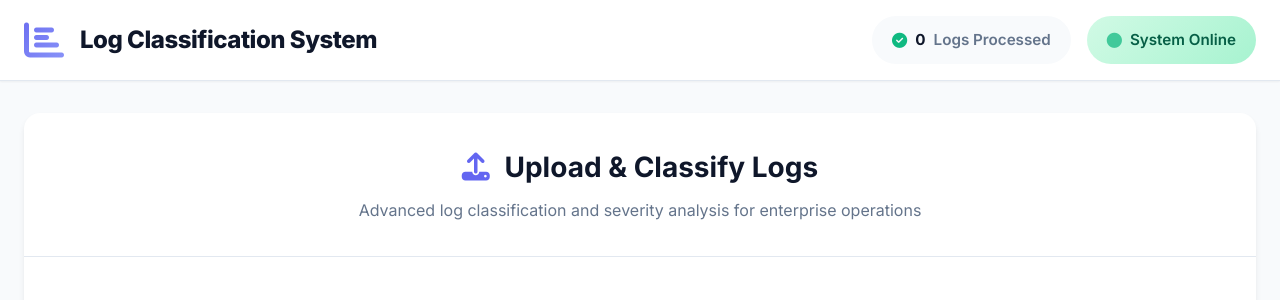
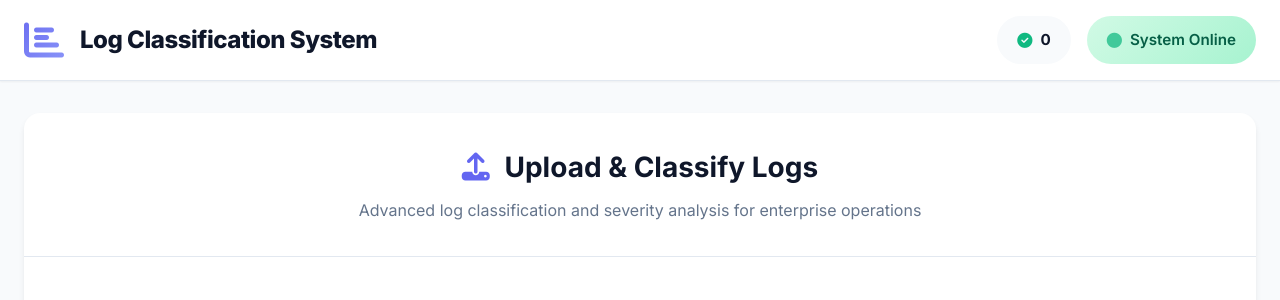
Before and after one commit to SarvagyaGupta-19/Log_classification_system, a FastAPI app: page /dashboard in a window 1280 px wide. Shown: the top 300 px of the page. Run offline with FastAPI, Linux system fonts and the light colour scheme.

Commit message:
ui: remove some text parts

```diff
--- a/templates/dashboard.html
+++ b/templates/dashboard.html
@@ -24,7 +24,7 @@
             <div class="header-stats">
                 <div class="stat-pill">
                     <i class="fas fa-check-circle"></i>
-                    <span id="totalLogs">0</span> Logs Processed
+                    <span id="totalLogs">0</span>
                 </div>
                 <div class="stat-pill status">
                     <i class="fas fa-circle"></i>
```
